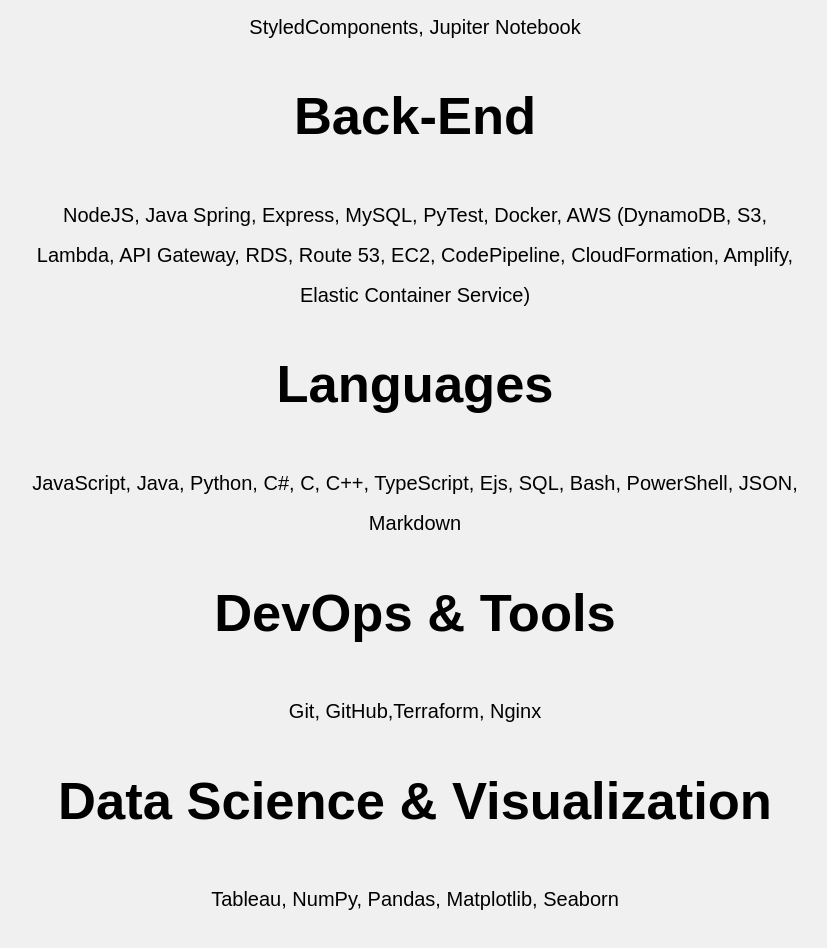
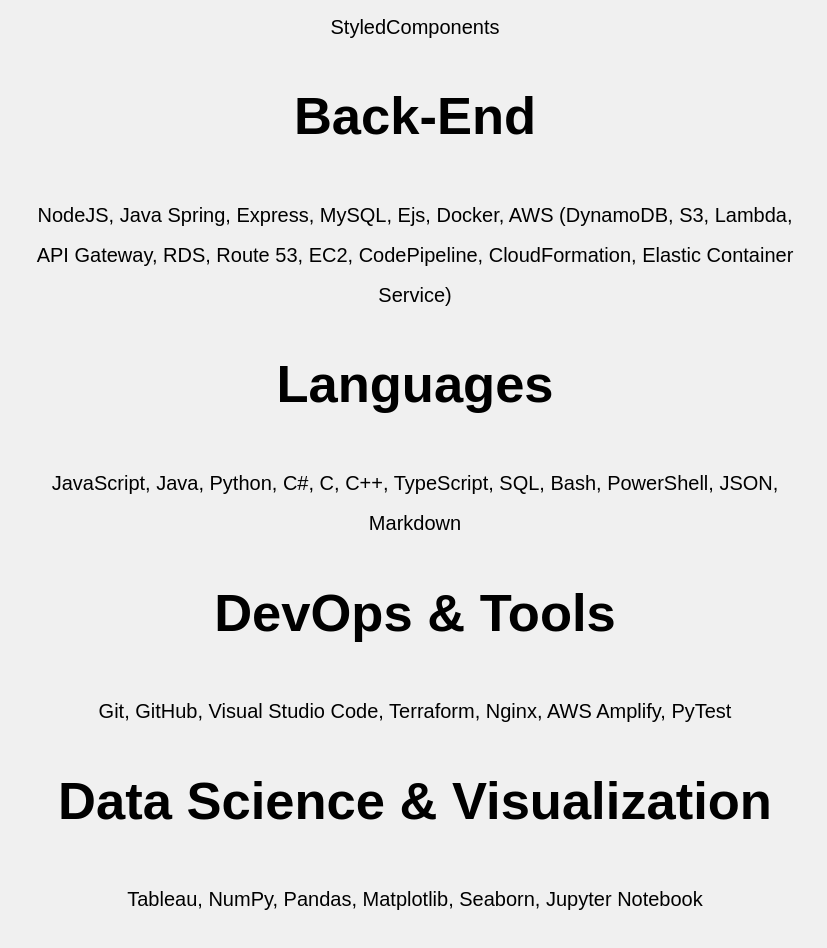
Before and after one commit to donlopez/personal-web-app, a React (Create React App) app: page / in a window 1280 px wide. Shown: the part 1121-2069 px from the top of the page, without its empty margins (245-1072 px from the left). Built offline with nearby package versions, Linux system fonts and the light colour scheme.

Commit message:
modified:   src/pages/Home.js

```diff
--- a/src/pages/Home.js
+++ b/src/pages/Home.js
@@ -39,31 +39,31 @@
     <li className="item">
       <h2> Front-End </h2>
       <span>
-        ReactJS, HTML, CSS, React Native, NPM, Bootstrap, MaterialUI, Yarn, TailwindCSS, StyledComponents, Jupiter Notebook
+        ReactJS, HTML, CSS, React Native, NPM, Bootstrap, MaterialUI, Yarn, TailwindCSS, StyledComponents
       </span>
     </li>
     <li className="item">
       <h2> Back-End </h2>
       <span>
-        NodeJS, Java Spring, Express, MySQL, PyTest, Docker, AWS (DynamoDB, S3, Lambda, API Gateway, RDS, Route 53, EC2, CodePipeline, CloudFormation, Amplify, Elastic Container Service)
+        NodeJS, Java Spring, Express, MySQL, Ejs, Docker, AWS (DynamoDB, S3, Lambda, API Gateway, RDS, Route 53, EC2, CodePipeline, CloudFormation, Elastic Container Service)
       </span>
     </li>
     <li className="item">
       <h2> Languages </h2>
       <span>
-        JavaScript, Java, Python, C#, C, C++, TypeScript, Ejs, SQL, Bash, PowerShell, JSON, Markdown
+        JavaScript, Java, Python, C#, C, C++, TypeScript, SQL, Bash, PowerShell, JSON, Markdown
       </span>
     </li>
     <li className="item">
       <h2> DevOps & Tools </h2>
       <span>
-        Git, GitHub,Terraform, Nginx
+        Git, GitHub, Visual Studio Code, Terraform, Nginx, AWS Amplify, PyTest
       </span>
     </li>
     <li className="item">
       <h2> Data Science & Visualization </h2>
       <span>
-        Tableau, NumPy, Pandas, Matplotlib, Seaborn
+        Tableau, NumPy, Pandas, Matplotlib, Seaborn, Jupyter Notebook
       </span>
     </li>
   </ol>
```
